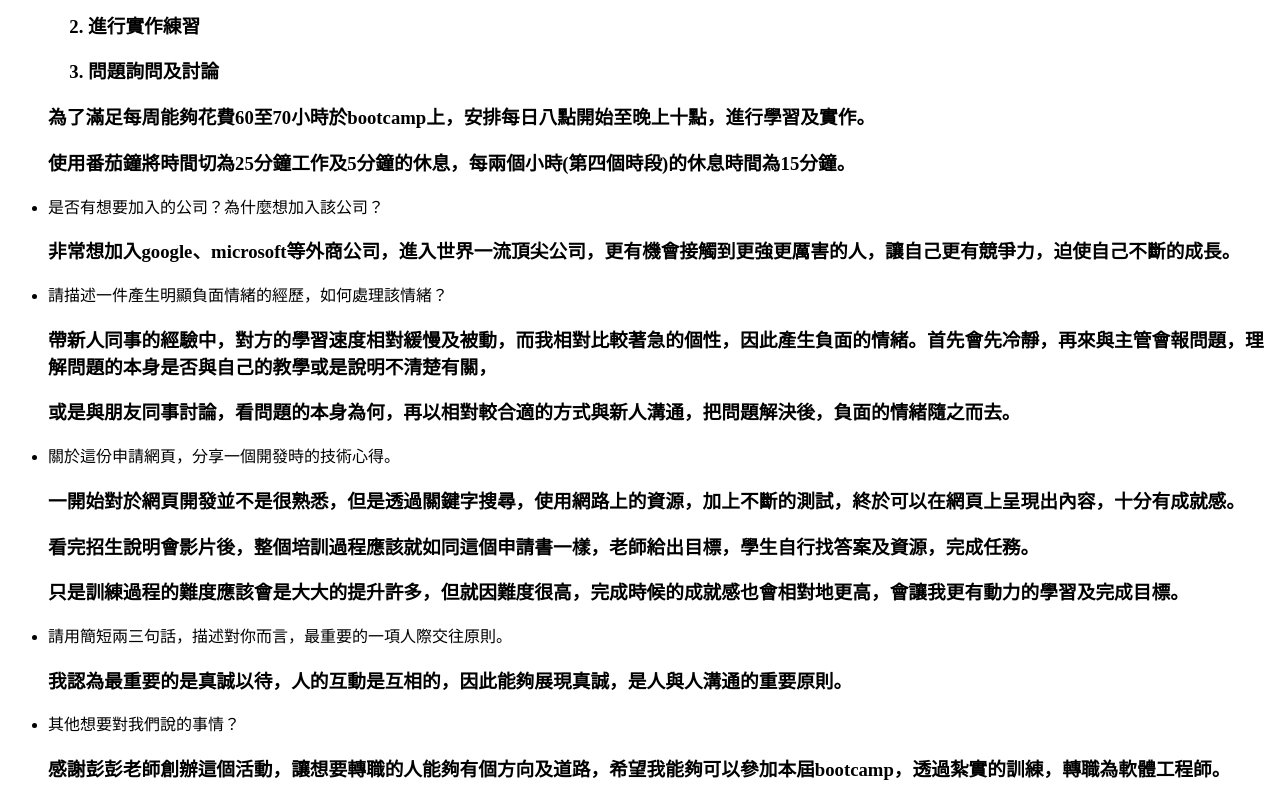
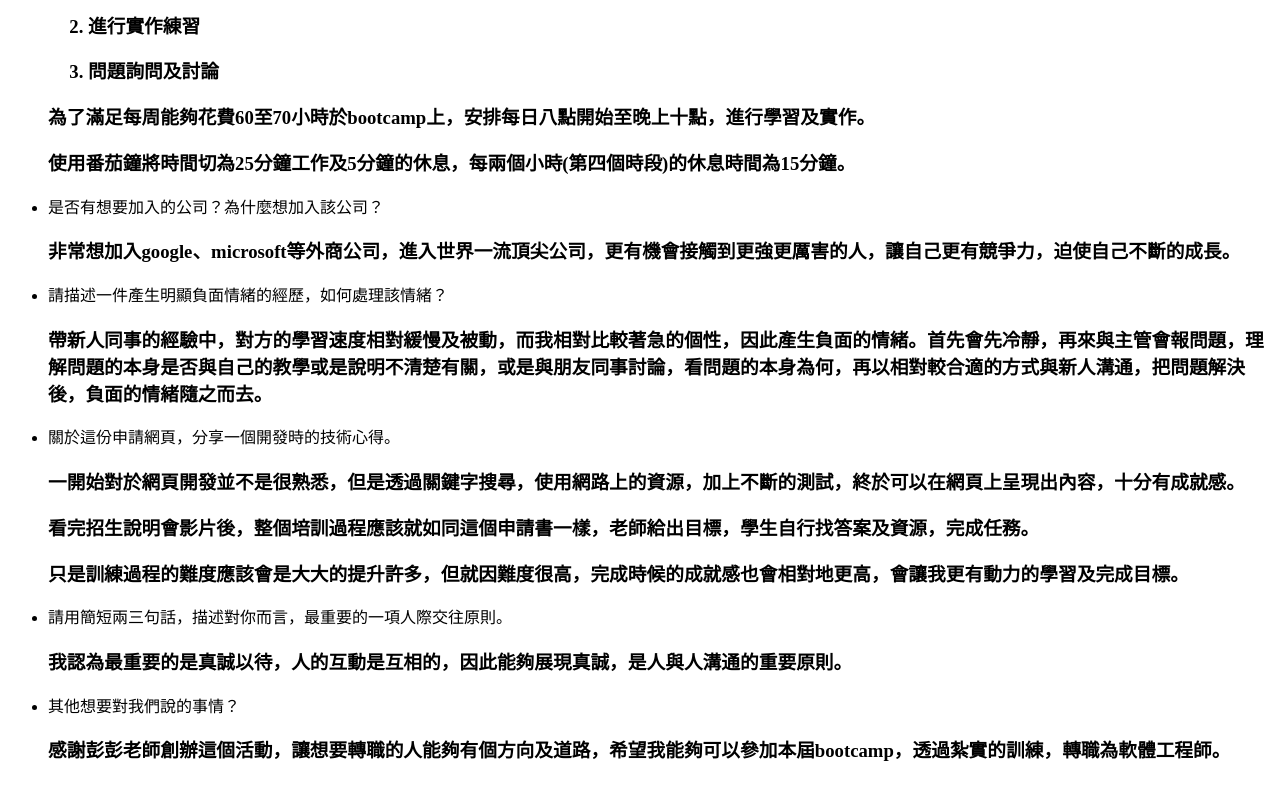
Before and after one commit to arthur3000-tw/arthur3000-tw.github.io, a plain HTML site: page index.html in a window 1280 px wide. Shown: the part 639-1439 px from the top of the page. Drawn offline with Linux system fonts and the light colour scheme.

Commit message:
Update index.html

```diff
--- a/index.html
+++ b/index.html
@@ -20,8 +20,7 @@
   <li>是否有想要加入的公司？為什麼想加入該公司？</li>
   <h3>非常想加入google、microsoft等外商公司，進入世界一流頂尖公司，更有機會接觸到更強更厲害的人，讓自己更有競爭力，迫使自己不斷的成長。</h3>
   <li>請描述一件產生明顯負面情緒的經歷，如何處理該情緒？</li>
-  <h3>帶新人同事的經驗中，對方的學習速度相對緩慢及被動，而我相對比較著急的個性，因此產生負面的情緒。首先會先冷靜，再來與主管會報問題，理解問題的本身是否與自己的教學或是說明不清楚有關，</h3>
-  <h3>或是與朋友同事討論，看問題的本身為何，再以相對較合適的方式與新人溝通，把問題解決後，負面的情緒隨之而去。</h3>
+  <h3>帶新人同事的經驗中，對方的學習速度相對緩慢及被動，而我相對比較著急的個性，因此產生負面的情緒。首先會先冷靜，再來與主管會報問題，理解問題的本身是否與自己的教學或是說明不清楚有關，或是與朋友同事討論，看問題的本身為何，再以相對較合適的方式與新人溝通，把問題解決後，負面的情緒隨之而去。</h3>
   <li>關於這份申請網頁，分享一個開發時的技術心得。</li>
   <h3>一開始對於網頁開發並不是很熟悉，但是透過關鍵字搜尋，使用網路上的資源，加上不斷的測試，終於可以在網頁上呈現出內容，十分有成就感。</h3>
   <h3>看完招生說明會影片後，整個培訓過程應該就如同這個申請書一樣，老師給出目標，學生自行找答案及資源，完成任務。</h3>
```
